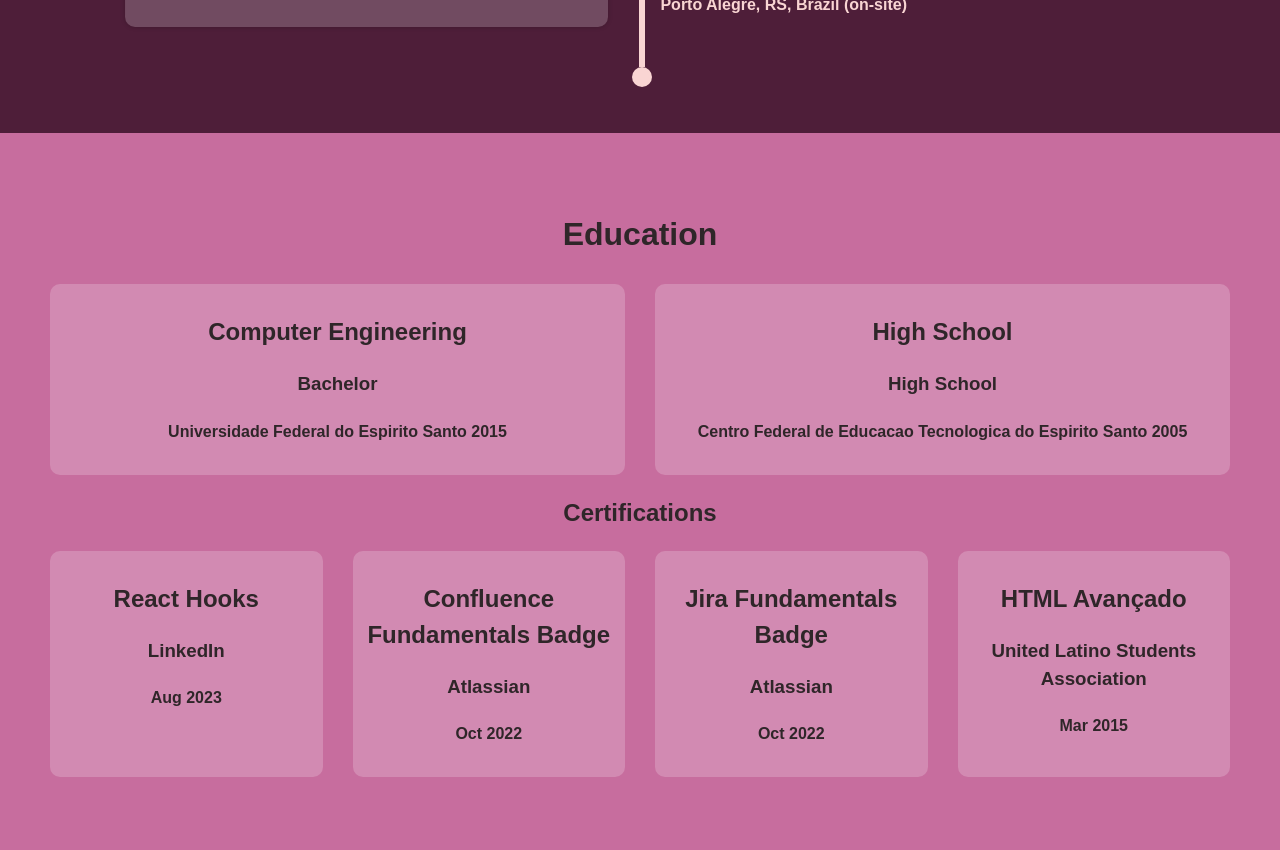
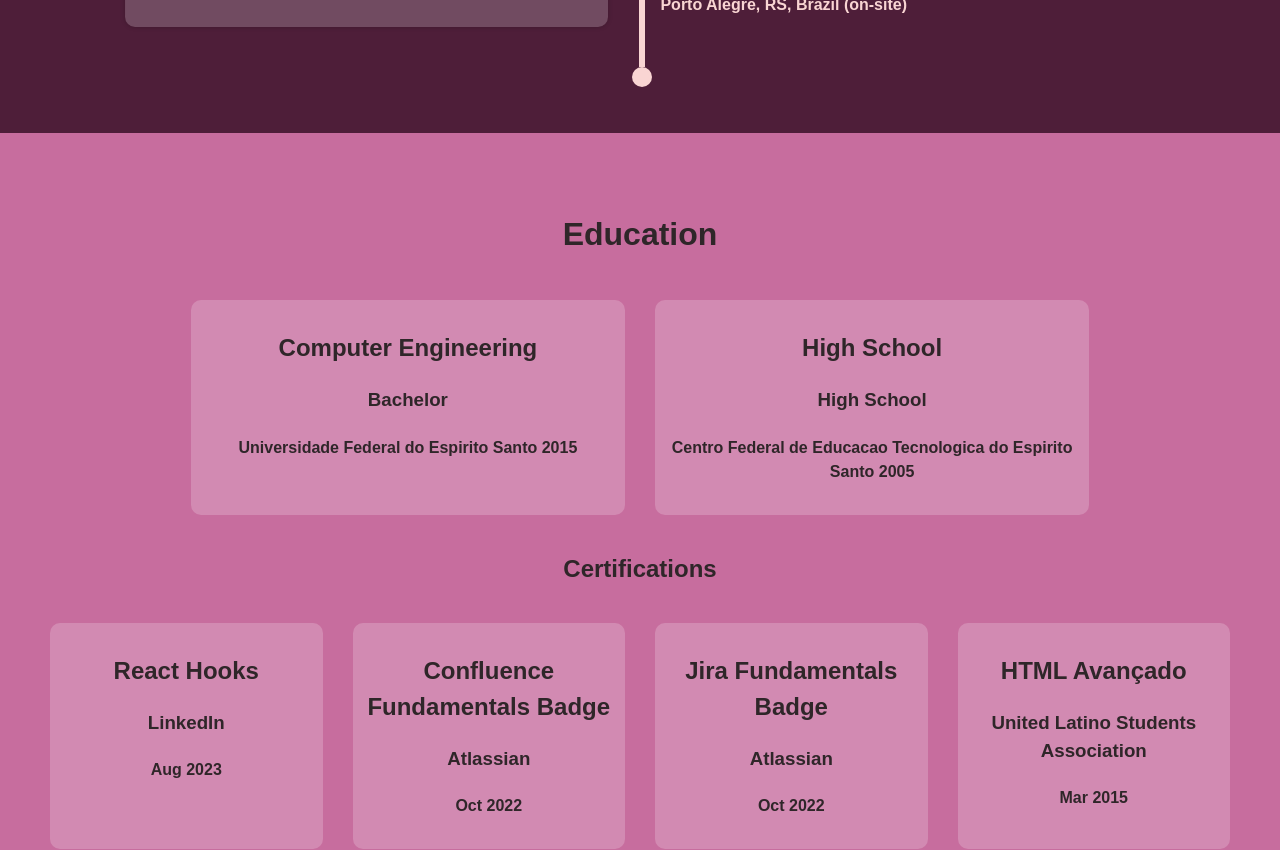
Before and after one commit to laislodi/portfolio, a React (Create React App) app: page / in a window 1280 px wide. Shown: the part 2440-3290 px from the top of the page. Built offline with nearby package versions, Linux system fonts and the light colour scheme.

Commit message:
Ajudst max width for Education Section

```diff
--- a/src/components/Education/Education.css
+++ b/src/components/Education/Education.css
@@ -1,4 +1,6 @@
 #education {
+  display: flex;
+  justify-content: center;
   background-color: var(--accent-light-pink);
   color: var(--black);
   min-height: 100vh;
@@ -45,7 +47,6 @@
 }
 
 @media (max-width: 500px) {
-
   #education ul.certification-list li {
     flex-basis: 80%;
   }
--- a/src/components/Education/Education.jsx
+++ b/src/components/Education/Education.jsx
@@ -8,6 +8,7 @@ export default function Education() {
 
   return (
     <section id="education">
+      <div className="max-width">
         <a href="#education" className="education-title">
           <h1>Education</h1>
         </a>
@@ -30,6 +31,7 @@ export default function Education() {
             </li>
           })}
         </ul>
+      </div>
     </section>
   )
 };
```
Lines whose indentation alone changed are shown as unchanged.
